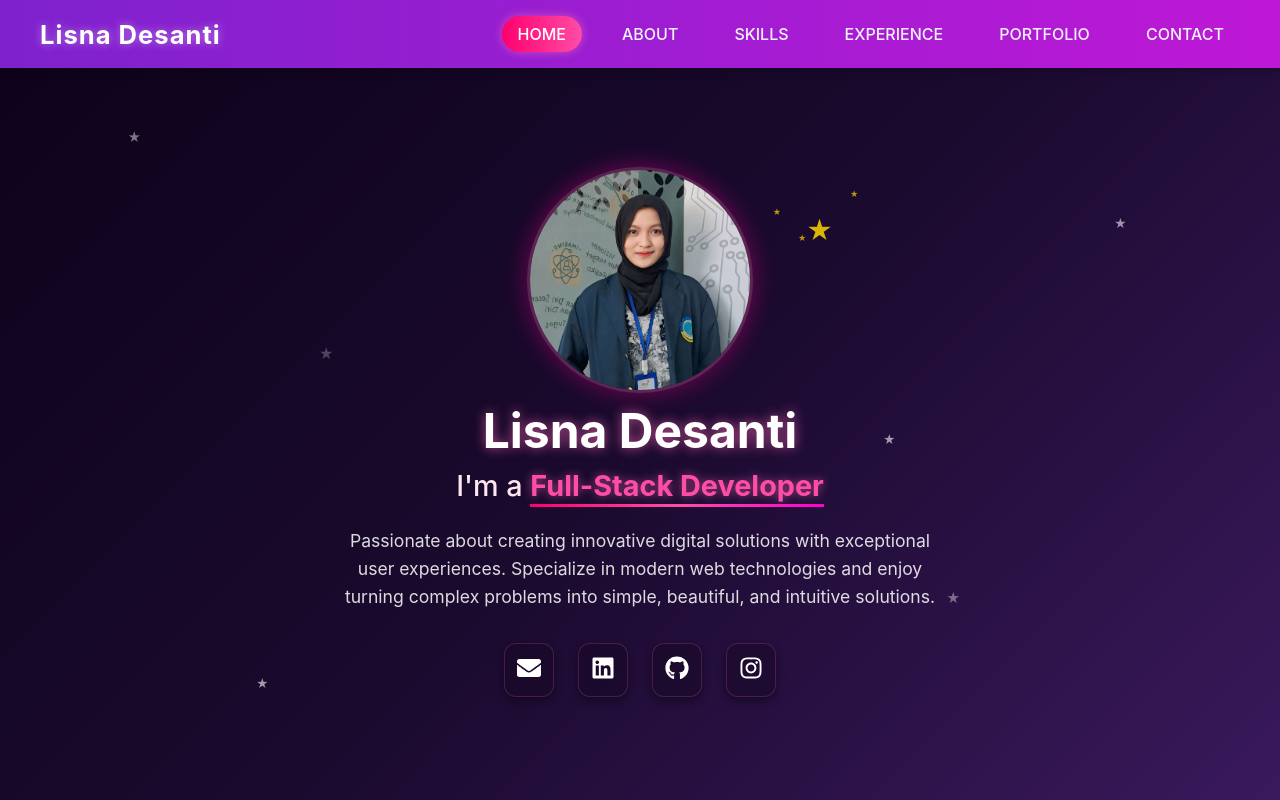
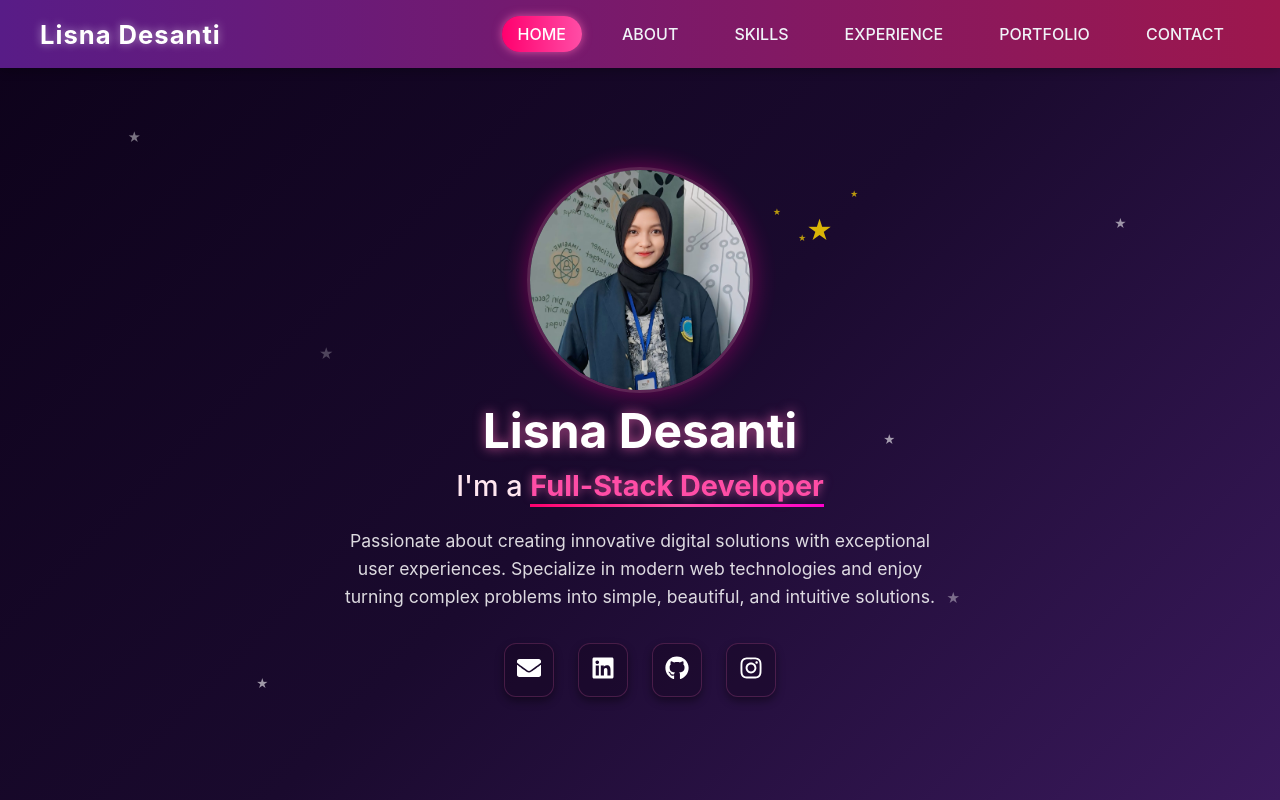
Before and after one commit to lisnadesanti/my_portofolio, a React (Create React App) app: page / in a window 1280 px wide. Shown: the top 800 px of the page. Built offline with nearby package versions, Linux system fonts and the light colour scheme.

Commit message:
navbar b

```diff
--- a/src/components/Navbar.css
+++ b/src/components/Navbar.css
@@ -1,12 +1,12 @@
 .navbar {
-  background: linear-gradient(90deg, #7e22ce, #be18d6);
+  background: linear-gradient(90deg, #581c87, #9d174d);
   padding: 1rem 2rem;
   position: fixed;
   top: 0;
   left: 0;
   right: 0;
   z-index: 1000;
-  box-shadow: 0 2px 10px rgba(0, 0, 0, 0.25);
+  box-shadow: 0 2px 10px rgba(0, 0, 0, 0.3);
 }
 
 .nav-container {
@@ -23,7 +23,7 @@
   font-size: 1.6rem;
   font-weight: bold;
   letter-spacing: 1px;
-  text-shadow: 0 0 8px rgba(255, 255, 255, 0.4);
+  text-shadow: 0 0 8px rgba(255, 255, 255, 0.5);
 }
 
 .nav-menu {
@@ -52,7 +52,7 @@
 .nav-link.active {
   background: linear-gradient(90deg, #ff006e, #ff4da6);
   color: white;
-  box-shadow: 0 0 10px rgba(255, 105, 180, 0.6);
+  box-shadow: 0 0 10px rgba(255, 105, 180, 0.7);
 }
 
 /* Hamburger */
@@ -90,10 +90,10 @@
     right: 0;
     display: none;
     flex-direction: column;
-    background: linear-gradient(to bottom, #7e22ce, #be18d6);
+    background: linear-gradient(to bottom, #581c87, #9d174d);
     padding: 1.5rem;
     gap: 0.75rem;
-    box-shadow: 0 4px 12px rgba(0, 0, 0, 0.35);
+    box-shadow: 0 4px 12px rgba(0, 0, 0, 0.4);
   }
 
   .nav-menu.active {
```
